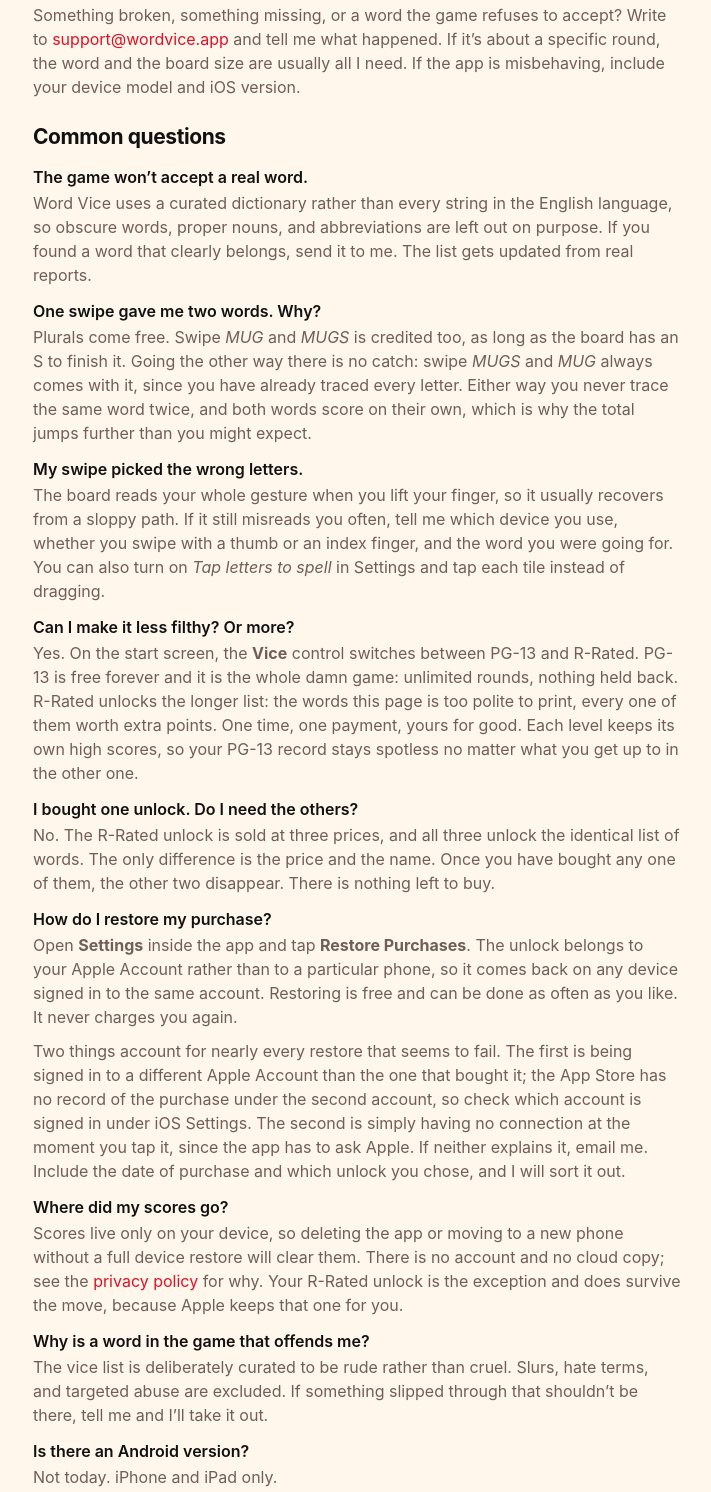
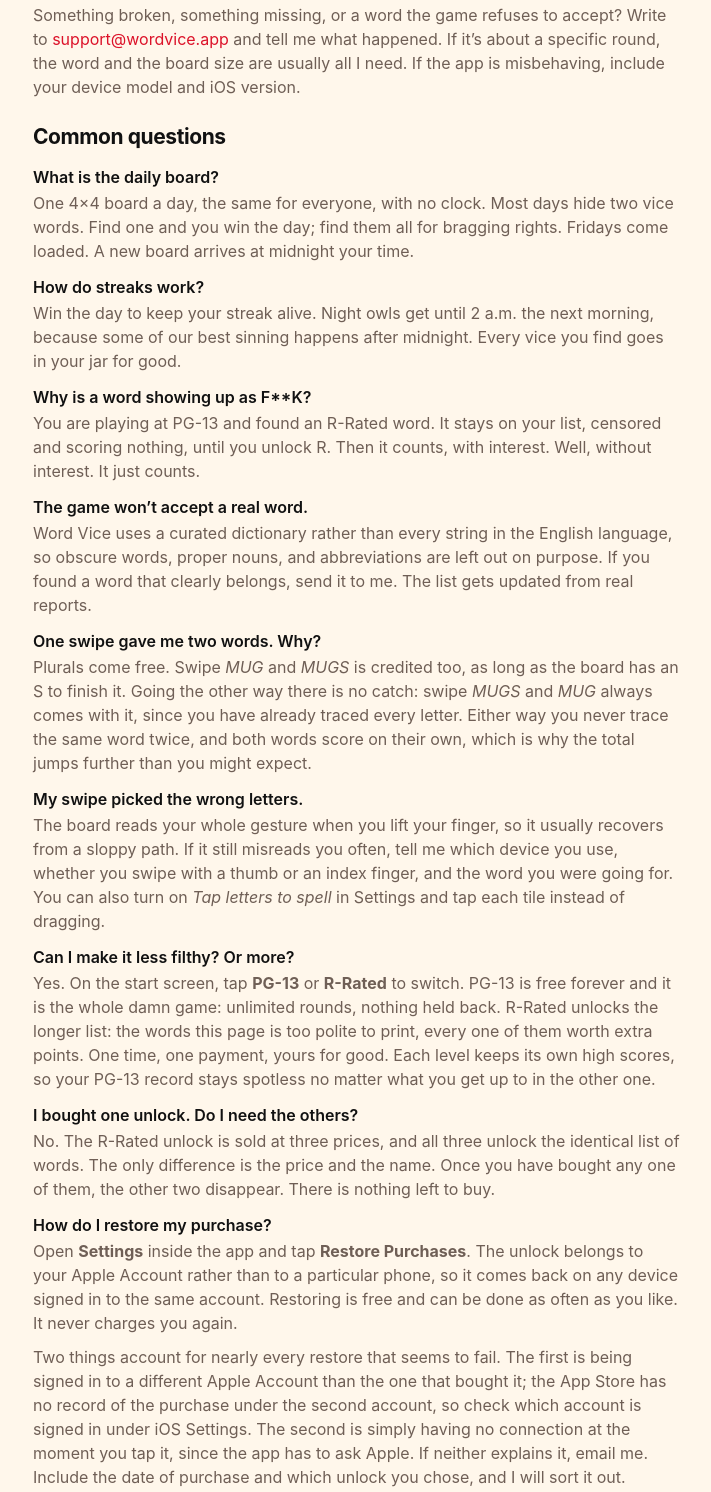
Before and after one commit to lannybroo/word-vice-website, a plain HTML site: page support.html in a window 1280 px wide. Shown: the part 135-1627 px from the top of the page, without its empty margins (283-994 px from the left). Drawn offline with Linux system fonts and the light colour scheme.

Commit message:
Cover iCloud sync and the daily board in privacy and support

```diff
--- a/support.html
+++ b/support.html
@@ -46,6 +46,28 @@
 
     <h2>Common questions</h2>
 
+    <h3>What is the daily board?</h3>
+    <p>
+      One 4×4 board a day, the same for everyone, with no clock. Most days
+      hide two vice words. Find one and you win the day; find them all for
+      bragging rights. Fridays come loaded. A new board arrives at midnight
+      your time.
+    </p>
+
+    <h3>How do streaks work?</h3>
+    <p>
+      Win the day to keep your streak alive. Night owls get until 2 a.m. the
+      next morning, because some of our best sinning happens after midnight.
+      Every vice you find goes in your jar for good.
+    </p>
+
+    <h3>Why is a word showing up as F**K?</h3>
+    <p>
+      You are playing at PG-13 and found an R-Rated word. It stays on your
+      list, censored and scoring nothing, until you unlock R. Then it counts,
+      with interest. Well, without interest. It just counts.
+    </p>
+
     <h3>The game won’t accept a real word.</h3>
     <p>
       Word Vice uses a curated dictionary rather than every string in the English
@@ -75,8 +97,8 @@
 
     <h3>Can I make it less filthy? Or more?</h3>
     <p>
-      Yes. On the start screen, the <strong>Vice</strong> control switches
-      between PG-13 and R-Rated. PG-13 is free forever and it is the whole damn
+      Yes. On the start screen, tap <strong>PG-13</strong> or
+      <strong>R-Rated</strong> to switch. PG-13 is free forever and it is the whole damn
       game: unlimited rounds, nothing held back. R-Rated unlocks the longer
       list: the words this page is too polite to print, every one of them worth
       extra points. One time, one payment, yours for good. Each level keeps its
@@ -112,11 +134,12 @@
 
     <h3>Where did my scores go?</h3>
     <p>
-      Scores live only on your device, so deleting the app or moving to a new
-      phone without a full device restore will clear them. There is no account and
-      no cloud copy; see the <a href="privacy.html">privacy policy</a> for why.
-      Your R-Rated unlock is the exception and does survive the move, because
-      Apple keeps that one for you.
+      If you are signed in to iCloud, your daily boards, streak, and jar
+      follow you to any device on the same Apple Account. Timed-round scores
+      live only on the device, so deleting the app or moving phones without a
+      full device restore clears them. Your R-Rated unlock always survives the
+      move, because Apple keeps that one for you. See the
+      <a href="privacy.html">privacy policy</a> for what goes where.
     </p>
 
     <h3>Why is a word in the game that offends me?</h3>
```
Also changed, not shown: privacy.html (+26 -6 lines).
